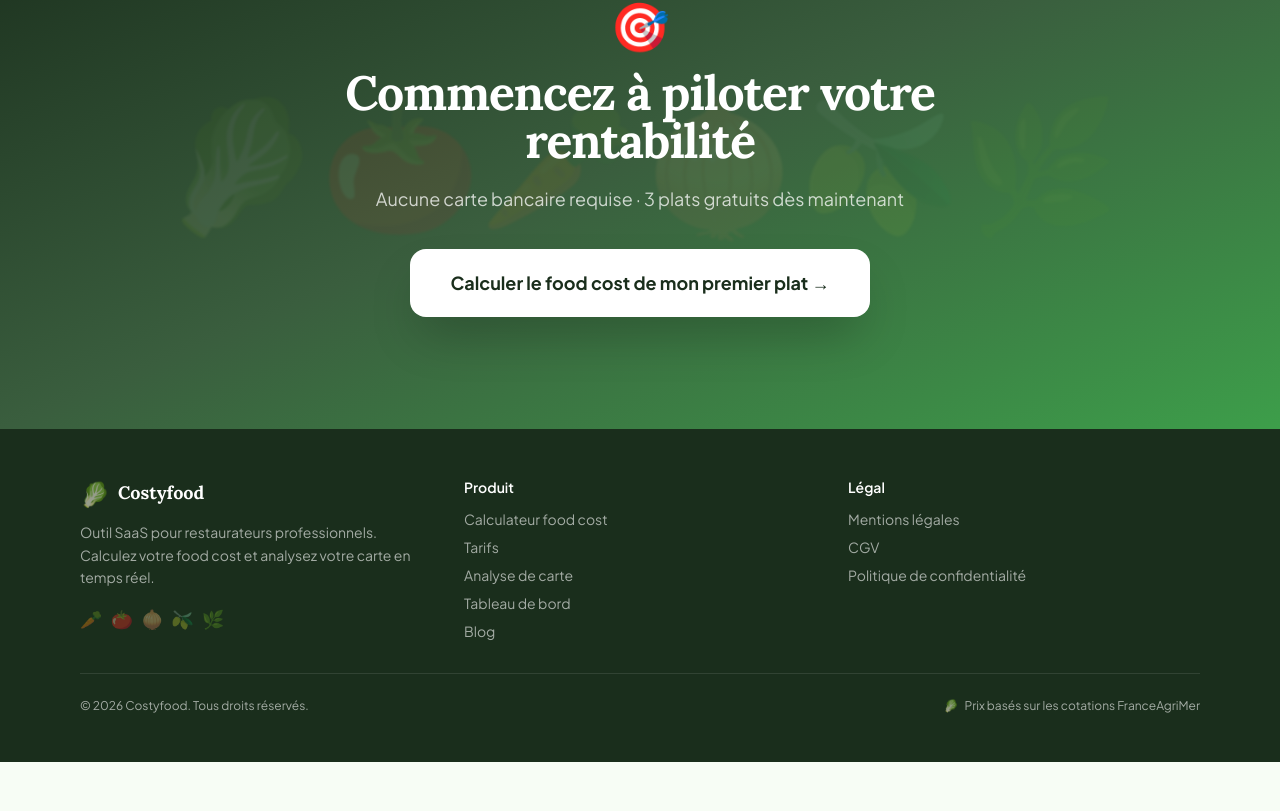
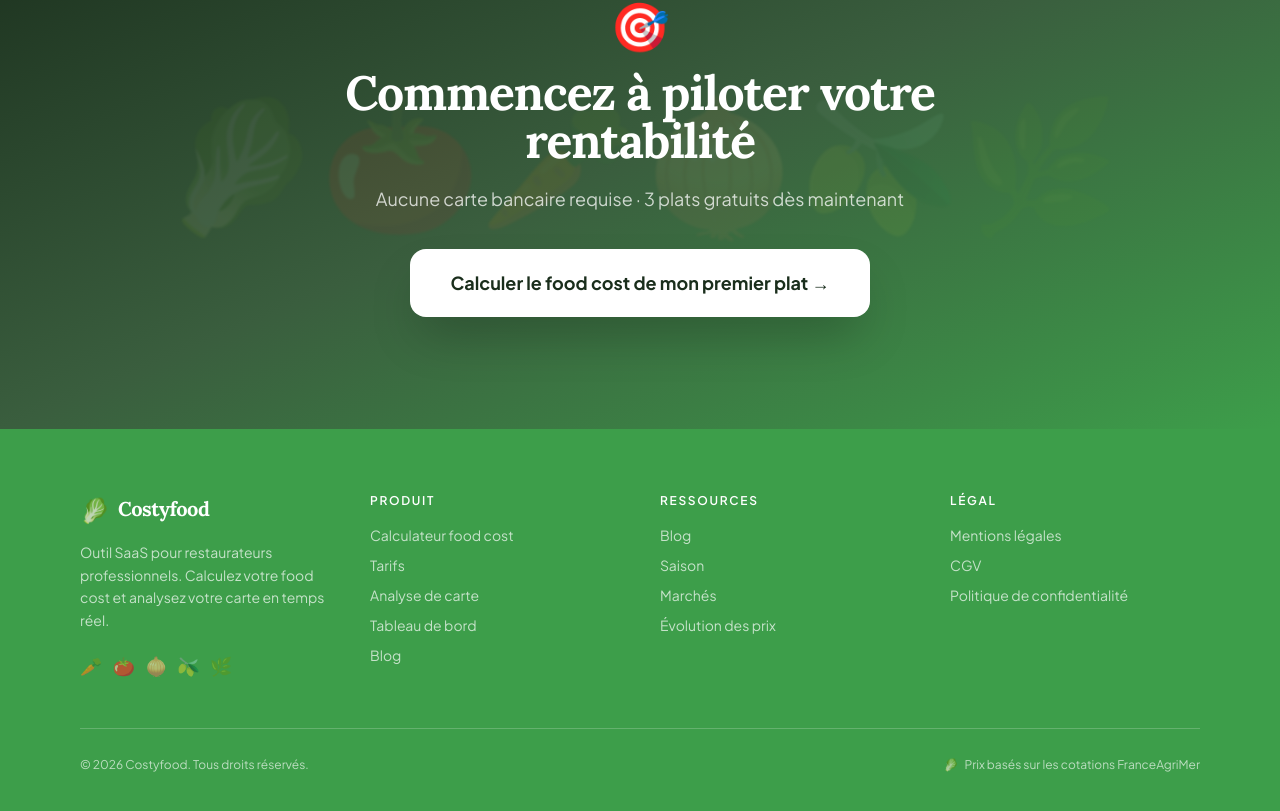
Before and after one commit to acuitebtp-web/acuite-restauration, a Next.js app: page / in a window 1280 px wide. Shown: the part 5109-5920 px from the top of the page. Before the commit the page ends 5871 px from the top, so only its background shows below. Built offline with nearby package versions, Linux system fonts and the light colour scheme; no server answers.

Commit message:
design: footer vert sauge + 4 colonnes + section Ressources

```diff
--- a/src/components/layout/Footer.tsx
+++ b/src/components/layout/Footer.tsx
@@ -2,43 +2,52 @@ import Link from 'next/link'
 
 export function Footer() {
   return (
-    <footer className="bg-brun text-white/60 py-12">
+    <footer className="bg-sauge text-white/75 py-16">
       <div className="max-w-6xl mx-auto px-4">
-        <div className="grid grid-cols-1 md:grid-cols-3 gap-8 mb-8">
+        <div className="grid grid-cols-1 sm:grid-cols-2 lg:grid-cols-4 gap-10 mb-12">
           <div>
-            <div className="flex items-center gap-2 mb-3">
+            <div className="flex items-center gap-2 mb-4">
               <span className="text-2xl">🥬</span>
-              <span className="font-lora text-white font-bold text-lg">Costyfood</span>
+              <span className="font-lora text-white font-bold text-xl tracking-tight">Costyfood</span>
             </div>
-            <p className="text-sm leading-relaxed">
+            <p className="text-sm leading-relaxed text-white/70">
               Outil SaaS pour restaurateurs professionnels. Calculez votre food cost et analysez votre carte en temps réel.
             </p>
-            <div className="flex gap-2 mt-4">
+            <div className="flex gap-2.5 mt-5">
               {['🥕', '🍅', '🧅', '🫒', '🌿'].map(e => (
-                <span key={e} className="text-lg opacity-60">{e}</span>
+                <span key={e} className="text-lg opacity-80">{e}</span>
               ))}
             </div>
           </div>
           <div>
-            <h4 className="text-white font-semibold mb-3 text-sm">Produit</h4>
-            <ul className="space-y-2 text-sm">
-              <li><Link href="/outil" className="hover:text-white transition-colors">Calculateur food cost</Link></li>
-              <li><Link href="/tarifs" className="hover:text-white transition-colors">Tarifs</Link></li>
-              <li><Link href="/compte/carte" className="hover:text-white transition-colors">Analyse de carte</Link></li>
-              <li><Link href="/compte" className="hover:text-white transition-colors">Tableau de bord</Link></li>
-              <li><Link href="/blog" className="hover:text-white transition-colors">Blog</Link></li>
+            <h4 className="text-white font-semibold mb-4 text-xs uppercase tracking-[0.14em]">Produit</h4>
+            <ul className="space-y-2.5 text-sm">
+              <li><Link href="/outil" className="text-white/70 hover:text-white transition-colors">Calculateur food cost</Link></li>
+              <li><Link href="/tarifs" className="text-white/70 hover:text-white transition-colors">Tarifs</Link></li>
+              <li><Link href="/compte/carte" className="text-white/70 hover:text-white transition-colors">Analyse de carte</Link></li>
+              <li><Link href="/compte" className="text-white/70 hover:text-white transition-colors">Tableau de bord</Link></li>
+              <li><Link href="/blog" className="text-white/70 hover:text-white transition-colors">Blog</Link></li>
             </ul>
           </div>
           <div>
-            <h4 className="text-white font-semibold mb-3 text-sm">Légal</h4>
-            <ul className="space-y-2 text-sm">
-              <li><Link href="/mentions-legales" className="hover:text-white transition-colors">Mentions légales</Link></li>
-              <li><Link href="/cgv" className="hover:text-white transition-colors">CGV</Link></li>
-              <li><Link href="/confidentialite" className="hover:text-white transition-colors">Politique de confidentialité</Link></li>
+            <h4 className="text-white font-semibold mb-4 text-xs uppercase tracking-[0.14em]">Ressources</h4>
+            <ul className="space-y-2.5 text-sm">
+              <li><Link href="/blog" className="text-white/70 hover:text-white transition-colors">Blog</Link></li>
+              <li><Link href="/saison" className="text-white/70 hover:text-white transition-colors">Saison</Link></li>
+              <li><Link href="/prix" className="text-white/70 hover:text-white transition-colors">Marchés</Link></li>
+              <li><Link href="/prix" className="text-white/70 hover:text-white transition-colors">Évolution des prix</Link></li>
+            </ul>
+          </div>
+          <div>
+            <h4 className="text-white font-semibold mb-4 text-xs uppercase tracking-[0.14em]">Légal</h4>
+            <ul className="space-y-2.5 text-sm">
+              <li><Link href="/mentions-legales" className="text-white/70 hover:text-white transition-colors">Mentions légales</Link></li>
+              <li><Link href="/cgv" className="text-white/70 hover:text-white transition-colors">CGV</Link></li>
+              <li><Link href="/confidentialite" className="text-white/70 hover:text-white transition-colors">Politique de confidentialité</Link></li>
             </ul>
           </div>
         </div>
-        <div className="border-t border-white/10 pt-6 flex flex-col md:flex-row justify-between items-center gap-3 text-xs">
+        <div className="border-t border-white/20 pt-7 flex flex-col md:flex-row justify-between items-center gap-3 text-xs text-white/65">
           <p>© {new Date().getFullYear()} Costyfood. Tous droits réservés.</p>
           <p className="flex items-center gap-1.5">
             <span>🥬</span> Prix basés sur les cotations FranceAgriMer
```
